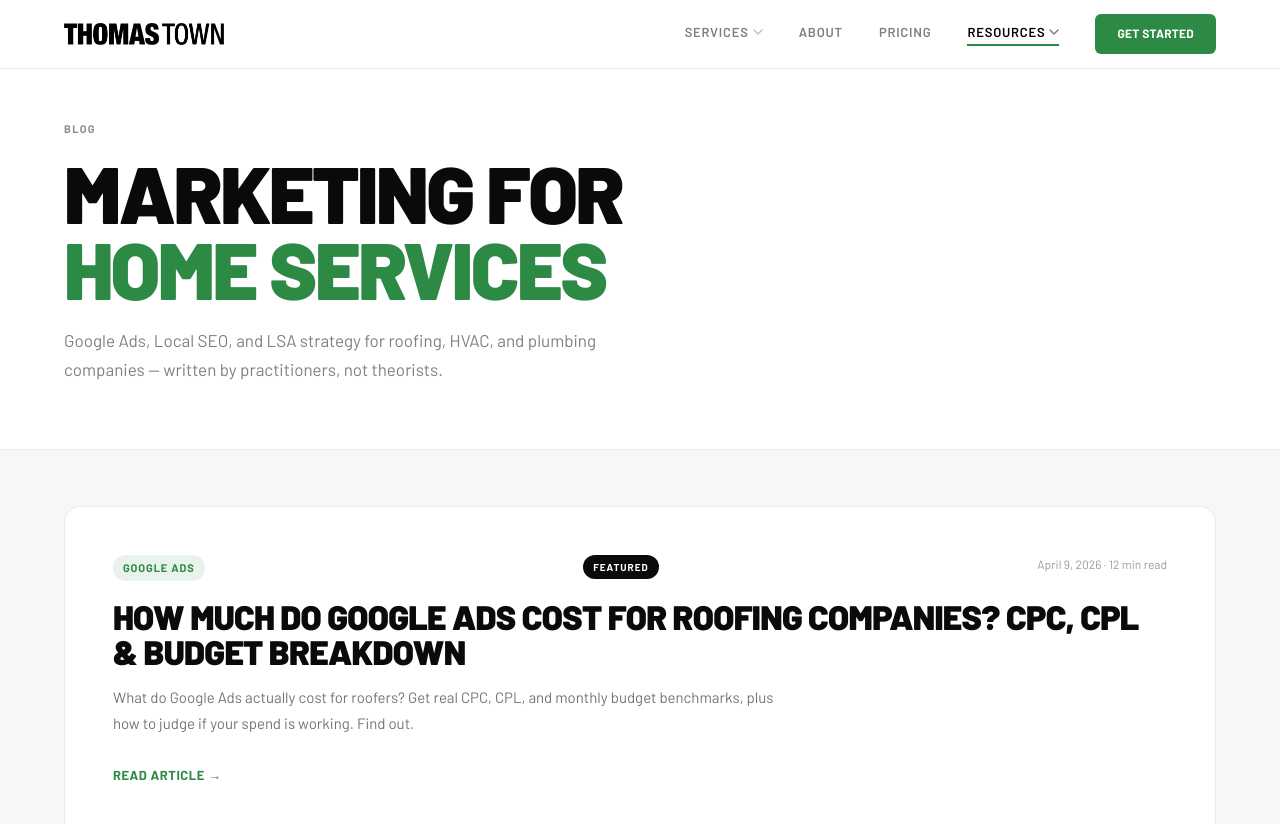
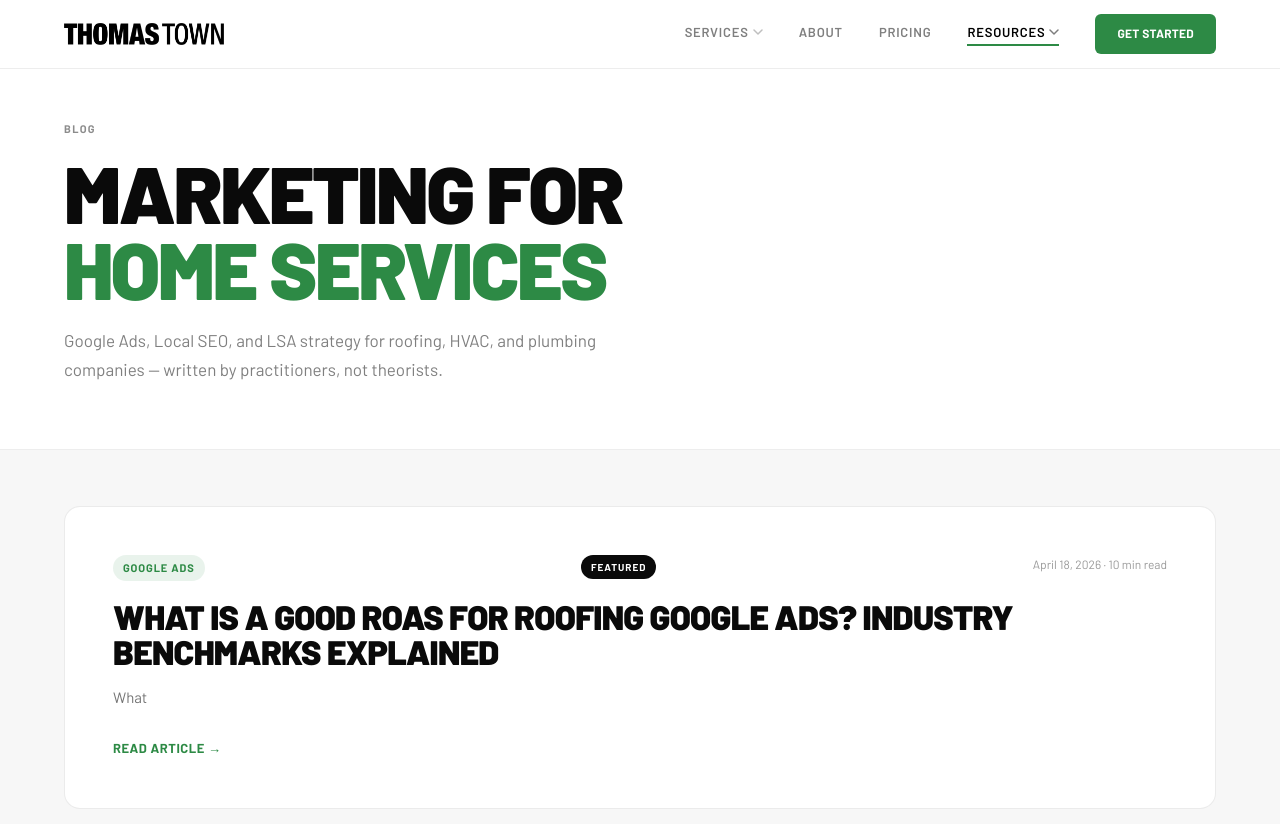
Before and after one commit to webberossi89/thomas-town-digital, a Next.js app: page /blog in a window 1280 px wide. Shown: the top 824 px of the page. Built offline with nearby package versions, Linux system fonts and the light colour scheme.

Commit message:
SEO: add average-roas-roofing-google-ads to blog listing

```diff
--- a/app/blog/page.tsx
+++ b/app/blog/page.tsx
@@ -7,6 +7,15 @@ export const metadata: Metadata = {
 };
 
 const posts = [
+  {
+    category: "Google Ads",
+    title: "What Is a Good ROAS for Roofing Google Ads? Industry Benchmarks Explained",
+    summary: "What",
+    date: "April 18, 2026",
+    dateISO: "2026-04-19",
+    readTime: "10 min read",
+    slug: "average-roas-roofing-google-ads",
+  },
   {
     category: "Google Ads",
     title: "How Much Do Google Ads Cost for Roofing Companies? CPC, CPL & Budget Breakdown",
```
